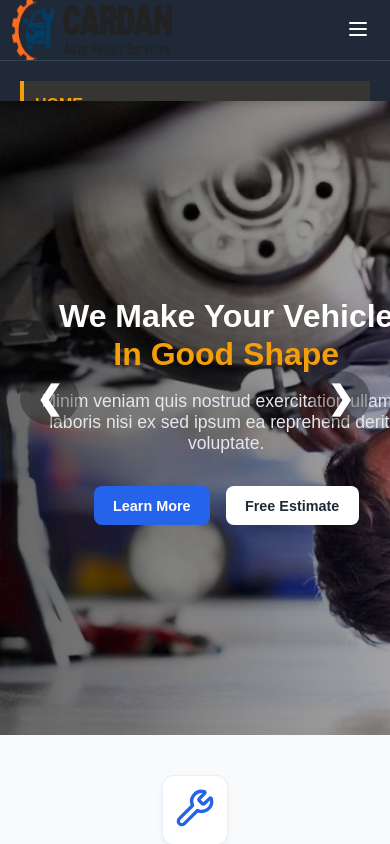
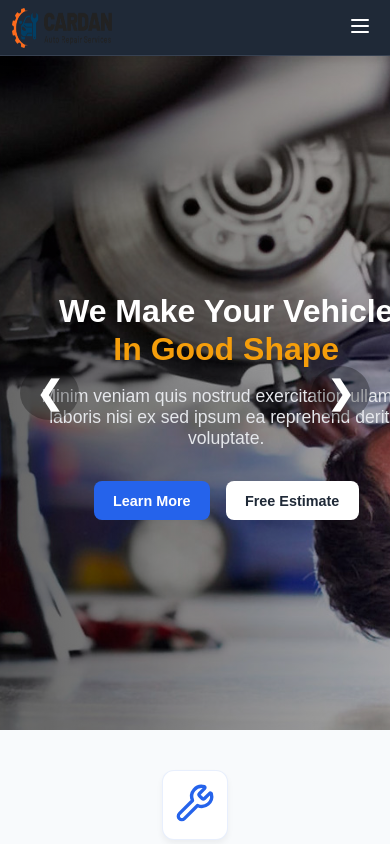
Before and after one commit to Jan-Amixtlan/prueba-tecnica-frontend, a React (Vite) app: page / in a window 390 px wide. Shown: the top 844 px of the page. Built offline with nearby package versions, Linux system fonts and the light colour scheme; the HTML template or start-up script is replaced by a standard one.

Commit message:
feat: update Navbar component for improved responsiveness and navigation handling

```diff
--- a/src/Components/Navbar/Navbar.css
+++ b/src/Components/Navbar/Navbar.css
@@ -14,7 +14,7 @@
     display: flex;
     align-items: center;
     justify-content: space-between;
-    height: 100px;
+    height: 80px;
 }
 
 /* Logo */
@@ -26,6 +26,12 @@
 
 .logo-icon {
     flex-shrink: 0;
+}
+
+.logo-img {
+    height: 65px;
+    width: auto;
+    max-width: 160px;
 }
 
 .logo-text h1 {
@@ -139,16 +145,17 @@
     right: 0;
     background-color: #1F2937;
     border-top: 1px solid #374151;
-    padding: 20px;
+    padding: 0;
     max-height: 0;
     overflow: hidden;
-    transition: all 0.4s ease-in-out;
+    transition: max-height 0.3s ease-in-out, padding 0.3s ease-in-out;
     box-shadow: 0 4px 6px rgba(0, 0, 0, 0.1);
+    z-index: 999;
 }
 
 .mobile-menu-open {
     max-height: 400px;
-    opacity: 1;
+    padding: 20px;
 }
 
 .mobile-nav-link {
@@ -216,18 +223,33 @@
 @media (max-width: 768px) {
     .navbar {
         padding: 0 16px;
+        height: 70px;
     }
 
     .navbar-container {
-        height: 70px;
+        height: 100% !important;
+        flex-direction: row !important;
+        align-items: center !important;
+        gap: 0 !important;
     }
 
-    .logo-text h1 {
-        font-size: 20px;
+    .navbar-logo {
+        display: flex !important;
+        flex-direction: row !important;
+        align-items: center !important;
+        justify-content: flex-start !important;
+        width: auto !important;
+        padding: 0 !important;
+        margin-bottom: 0 !important;
+        background: transparent !important;
     }
 
-    .logo-text span {
-        font-size: 11px;
+    .logo-img {
+        height: 50px !important;
+        width: auto !important;
+        max-width: 120px !important;
+        margin: 0 !important;
+        display: block !important;
     }
 
     .desktop-menu,
@@ -237,6 +259,10 @@
 
     .mobile-menu-btn {
         display: block;
+        position: static !important;
+        top: auto !important;
+        right: auto !important;
+        z-index: auto !important;
     }
 
     .mobile-menu {
@@ -244,20 +270,121 @@
     }
 }
 
+@media (max-width: 600px) {
+    .navbar {
+        height: 60px !important;
+    }
+
+    .navbar-container {
+        height: 100% !important;
+        flex-direction: row !important;
+        align-items: center !important;
+    }
+
+    .navbar-logo {
+        display: flex !important;
+        flex-direction: row !important;
+        align-items: center !important;
+        width: auto !important;
+        padding: 0 !important;
+        margin: 0 !important;
+    }
+
+    .logo-img {
+        height: 45px !important;
+        width: auto !important;
+        max-width: 110px !important;
+        margin: 0 !important;
+    }
+
+    .mobile-menu-btn {
+        position: static !important;
+        top: auto !important;
+        right: auto !important;
+    }
+}
+
 @media (max-width: 480px) {
     .navbar {
         padding: 0 12px;
+        height: 55px !important;
     }
 
     .navbar-container {
-        height: 60px;
+        height: 100% !important;
+        flex-direction: row !important;
+        align-items: center !important;
     }
 
-    .logo-text h1 {
-        font-size: 18px;
+    .navbar-logo {
+        display: flex !important;
+        flex-direction: row !important;
+        align-items: center !important;
+        width: auto !important;
+        padding: 0 !important;
+        margin: 0 !important;
     }
 
-    .logo-text span {
-        font-size: 10px;
+    .logo-img {
+        height: 40px !important;
+        width: auto !important;
+        max-width: 100px !important;
+        margin: 0 !important;
+    }
+
+    .mobile-menu-btn {
+        padding: 6px;
+        position: static !important;
     }
 }
+
+@media (max-width: 360px) {
+    .navbar {
+        padding: 0 8px;
+        height: 50px !important;
+    }
+
+    .navbar-container {
+        height: 100% !important;
+        flex-direction: row !important;
+        align-items: center !important;
+    }
+
+    .navbar-logo {
+        display: flex !important;
+        flex-direction: row !important;
+        align-items: center !important;
+        width: auto !important;
+        padding: 0 !important;
+        margin: 0 !important;
+    }
+
+    .logo-img {
+        height: 35px !important;
+        width: auto !important;
+        max-width: 90px !important;
+        margin: 0 !important;
+    }
+
+    .mobile-menu {
+        padding: 15px;
+    }
+
+    .mobile-nav-link {
+        font-size: 14px;
+        padding: 12px 0;
+    }
+
+    .mobile-contact {
+        padding: 12px;
+        margin-top: 15px;
+    }
+
+    .mobile-contact-text {
+        font-size: 12px;
+    }
+
+    .mobile-contact-phone {
+        font-size: 16px;
+    }
+}
--- a/src/Components/Navbar/Navbar.jsx
+++ b/src/Components/Navbar/Navbar.jsx
@@ -1,46 +1,64 @@
 import React, { useState, useEffect } from 'react';
 import { Menu, X, MessageCircle } from 'lucide-react';
-import { Link, useLocation } from 'react-router-dom';
 import './Navbar.css';
 
 const Navbar = () => {
     const [isMenuOpen, setIsMenuOpen] = useState(false);
-    const location = useLocation();
+    const [activeLink, setActiveLink] = useState('HOME');
+
+    const toggleMenu = () => {
+        setIsMenuOpen(!isMenuOpen);
+    };
+
+    const handleLinkClick = (linkName, event) => {
+        setActiveLink(linkName);
+        setIsMenuOpen(false);
+
+        // Simular navegación
+        event.preventDefault();
+        window.history.pushState({}, '', linkName.toLowerCase() === 'home' ? '/' : `/${linkName.toLowerCase()}`);
+    };
+
+    // Detectar la pestaña activa basada en la URL al cargar
+    useEffect(() => {
+        const path = window.location.pathname;
+        if (path === '/' || path === '') {
+            setActiveLink('HOME');
+        } else if (path.includes('about')) {
+            setActiveLink('ABOUT');
+        } else if (path.includes('services')) {
+            setActiveLink('SERVICES');
+        } else if (path.includes('contact')) {
+            setActiveLink('CONTACT');
+        }
+    }, []);
+
     const navItems = [
-        { name: 'HOME', to: '/' },
-        { name: 'ABOUT', to: '/about' },
-        { name: 'SERVICES', to: '/services' },
-        { name: 'CONTACT', to: '/contact' }
+        { name: 'HOME', href: '#home' },
+        { name: 'ABOUT', href: '#about' },
+        { name: 'SERVICES', href: '#services' },
+        { name: 'CONTACT', href: '#contact' }
     ];
-    const getActiveLink = () => {
-        if (location.pathname === '/' || location.pathname === '') return 'HOME';
-        if (location.pathname.includes('about')) return 'ABOUT';
-        if (location.pathname.includes('services')) return 'SERVICES';
-        if (location.pathname.includes('contact')) return 'CONTACT';
-        return '';
-    };
-    const activeLink = getActiveLink();
-    const toggleMenu = () => setIsMenuOpen(!isMenuOpen);
 
     return (
         <nav className="navbar">
             <div className="navbar-container">
                 {/* Logo */}
                 <div className="navbar-logo">
-                    <img src="/public/logo.png" alt="Logo" className="logo-img" style={{ width: '160px', height: '65px' }} />
+                    <img src="/public/logo.png" alt="CARDAN Logo" className="logo-img" />
                 </div>
 
                 {/* Desktop Navigation */}
                 <div className="navbar-menu desktop-menu">
                     {navItems.map((item) => (
-                        <Link
+                        <a
                             key={item.name}
-                            to={item.to}
+                            href={item.href}
                             className={`nav-link ${activeLink === item.name ? 'active' : ''}`}
-                            onClick={() => setIsMenuOpen(false)}
+                            onClick={(e) => handleLinkClick(item.name, e)}
                         >
                             {item.name}
-                        </Link>
+                        </a>
                     ))}
                 </div>
 
@@ -62,14 +80,14 @@ const Navbar = () => {
             {/* Mobile Menu */}
             <div className={`mobile-menu ${isMenuOpen ? 'mobile-menu-open' : ''}`}>
                 {navItems.map((item) => (
-                    <Link
+                    <a
                         key={item.name}
-                        to={item.to}
+                        href={item.href}
                         className={`mobile-nav-link ${activeLink === item.name ? 'active' : ''}`}
-                        onClick={() => setIsMenuOpen(false)}
+                        onClick={(e) => handleLinkClick(item.name, e)}
                     >
                         {item.name}
-                    </Link>
+                    </a>
                 ))}
                 <div className="mobile-contact">
                     <span className="mobile-contact-text">Talk With Our Experts</span>
```
